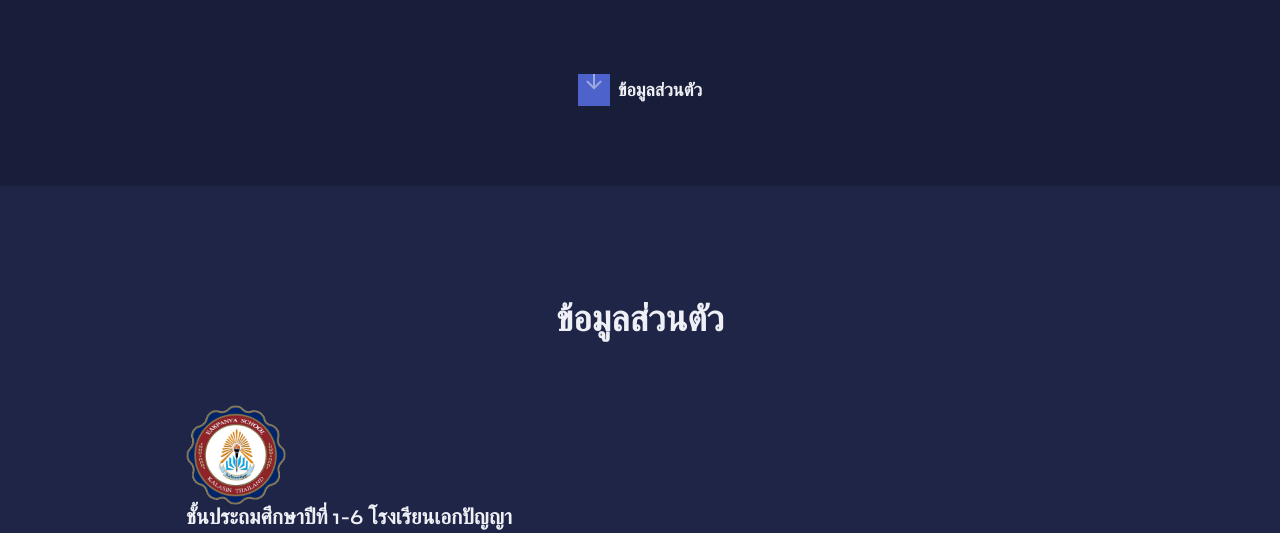
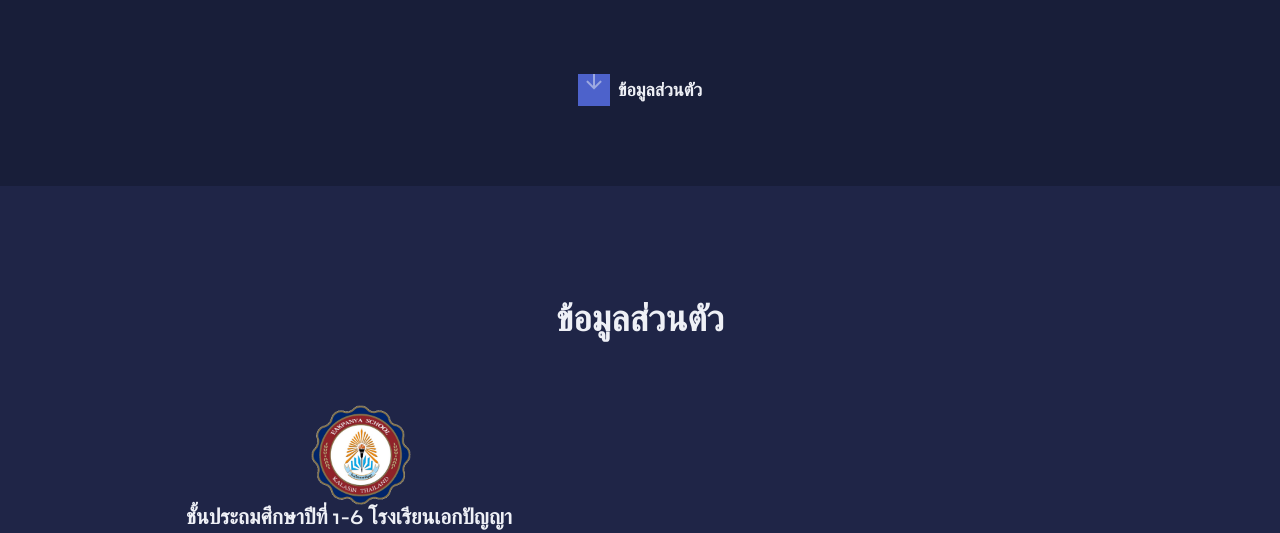
Before and after one commit to notknowEAC/notknowEAC.github.io, a plain HTML site: page index.html in a window 1280 px wide. Shown: the part 287-820 px from the top of the page. Drawn offline with nearby package versions, Linux system fonts and the light colour scheme.

Commit message:
Update style.css

```diff
--- a/css/style.css
+++ b/css/style.css
@@ -423,6 +423,8 @@ img {
 
 .png__size{
   width: 100px;
+  height: auto;
+  margin: auto;
 }
 /* SKills*/
 
```
